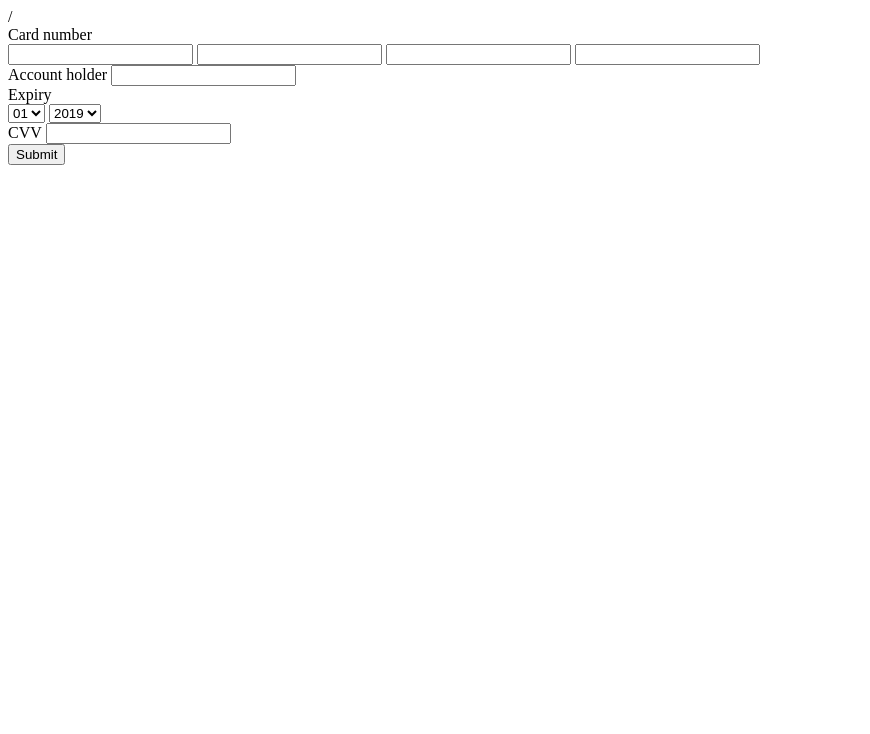
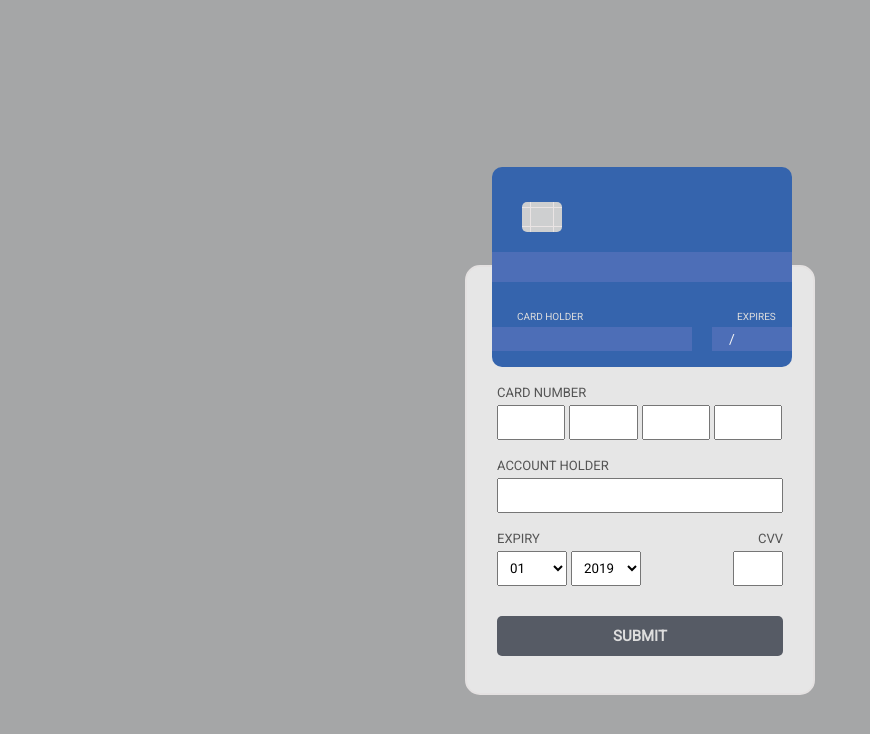
Before and after one commit to AlhomRus/example, a plain HTML site: page Dynamic-Card-Input-Form/index.html in a window 1280 px wide. Shown: the whole page, without its empty margins (0-870 px from the left). Drawn offline with Linux system fonts and the light colour scheme.

```diff
--- a/Dynamic-Card-Input-Form/index.html
+++ b/Dynamic-Card-Input-Form/index.html
@@ -3,7 +3,7 @@
 <head>
     <meta charset="UTF-8">
     <title>Card</title>
-    <link rel="stylesheet" href="syles.css">
+    <link rel="stylesheet" href="styles.css">
     <script type="text/javascript" src="javascript.js"></script>
 </head>
 <body>
```
